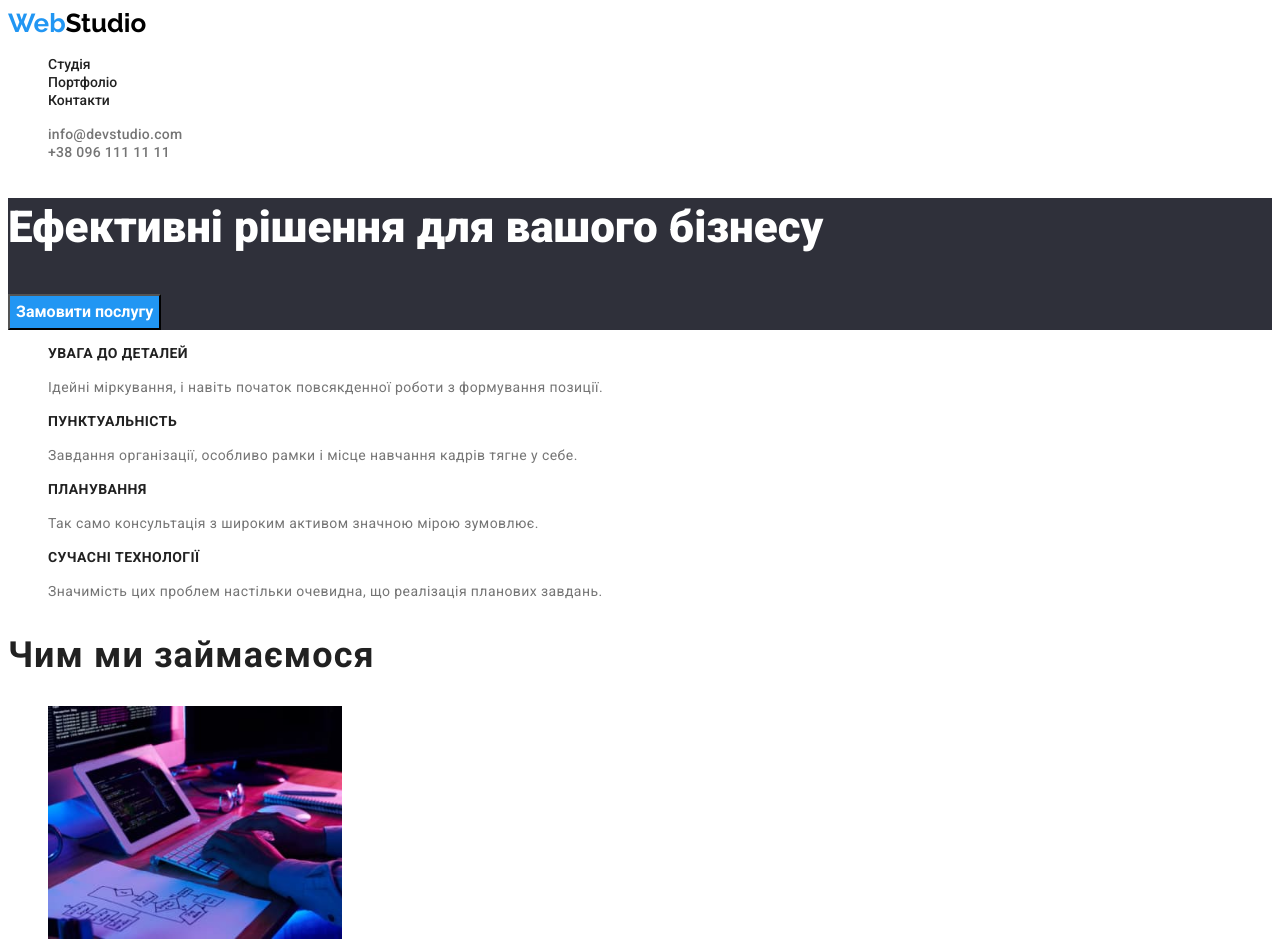
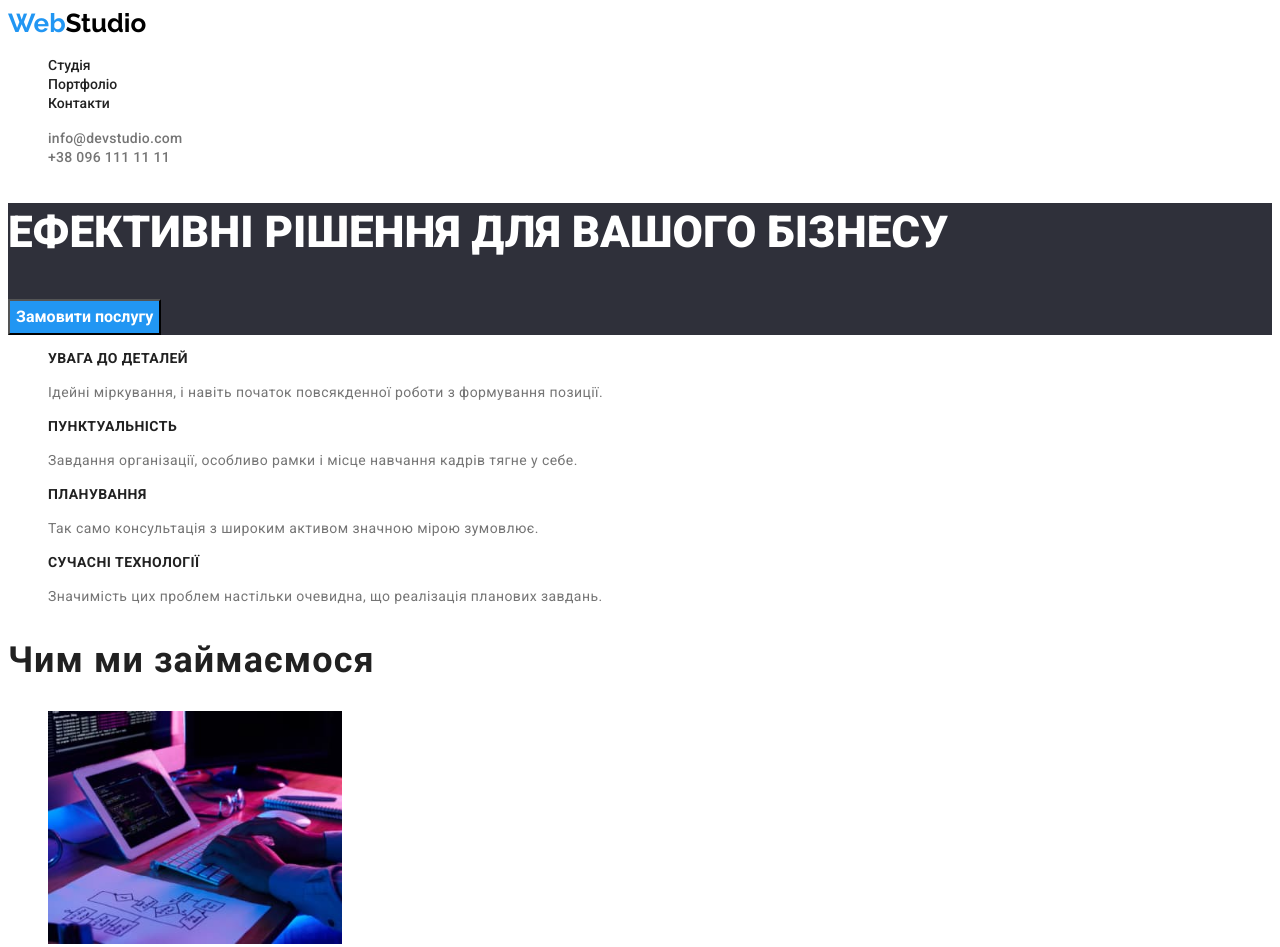
Before and after one commit to RomanVoz/goit-markup-hw-02, a plain HTML site: page index.html in a window 1280 px wide. Shown: the top 947 px of the page. Drawn offline with Linux system fonts and the light colour scheme.

Commit message:
доработки

```diff
--- a/css/styles.css
+++ b/css/styles.css
@@ -13,6 +13,7 @@
 }
 
 body {
+    font-family: var(--general-font);
     color: var(--text-color);
 }
 
@@ -74,6 +75,7 @@ a {
 }
 
 .general-title {
+    text-transform: uppercase;
     font-family: var(--general-font);
     font-weight: 900;
     font-size: 44px;
@@ -96,6 +98,7 @@ a {
 }
 
 .perevagy {
+    text-transform: uppercase;
     font-family: var(--general-font);
     font-weight: 700;
     font-size: 14px;
```
